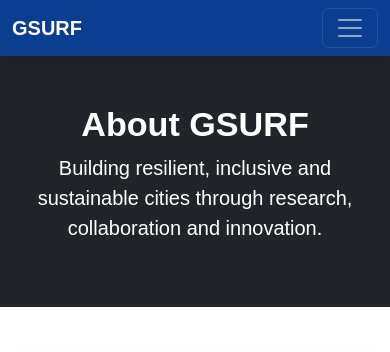
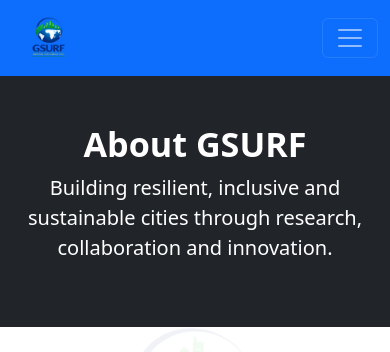
Before and after one commit to madzimai/gsurf-website, a Django app: page /about/ in a window 390 px wide. Shown: the top 352 px of the page. Run offline with Django 5.2, Linux system fonts and the light colour scheme; data comes from the database, SQL or seed files in the repository; some libraries are stand-ins or nearby versions.

Commit message:
Add GSURF logo - Add the logo transparent background on all pages

```diff
--- a/core/views.py
+++ b/core/views.py
@@ -147,4 +147,22 @@ def project_detail(request, slug):
     )
 @login_required
 def dashboard(request):
-    return render(request, "dashboard.html")
+
+    context = {
+        "team_count": TeamMember.objects.count(),
+        "research_count": Research.objects.count(),
+        "service_count": Service.objects.count(),
+        "message_count": ContactMessage.objects.count(),
+        "news_count": News.objects.count(),
+        "project_count": Project.objects.count(),
+
+        "recent_messages": ContactMessage.objects.order_by(
+            "-created_at"
+        )[:5],
+    }
+
+    return render(
+        request,
+        "dashboard.html",
+        context,
+    )
--- a/static/css/style.css
+++ b/static/css/style.css
@@ -1,11 +1,196 @@
-body{
-    font-family: Arial, sans-serif;
+.site-logo{
+    height:70px;
+    width:auto;
+    transition:.3s;
 }
 
-.navbar{
-    background:#0B3D91 !important;
+.site-logo:hover{
+    transform:scale(1.05);
 }
 
-footer{
-    background:#1f2937;
+@media (max-width:768px){
+
+.site-logo{
+    height:50px;
 }
+
+}
+
+
+.page-header{
+
+    position:relative;
+
+    background-image:url("../images/gsurflogo.png");
+
+    background-size:cover;
+
+    background-position:center;
+
+    min-height:380px;
+
+    display:flex;
+
+    justify-content:center;
+
+    align-items:center;
+
+    text-align:center;
+
+}
+
+.overlay{
+
+    position:absolute;
+
+    top:0;
+
+    left:0;
+
+    width:100%;
+
+    height:100%;
+
+    background:rgba(0,0,0,.55);
+
+}
+
+.hero-content{
+
+    position:relative;
+
+    z-index:10;
+
+    color:white;
+
+}
+
+.hero-logo{
+
+    width:140px;
+
+    margin-bottom:20px;
+
+}
+
+.hero-content h1{
+
+    font-size:52px;
+
+    font-weight:bold;
+
+}
+
+.hero-content p{
+
+    font-size:20px;
+
+}
+
+.hero-content a{
+
+    color:white;
+
+    text-decoration:none;
+
+}
+
+/* Mobile */
+
+@media(max-width:768px){
+
+.hero-logo{
+
+    width:90px;
+
+}
+
+.hero-content h1{
+
+    font-size:34px;
+
+}
+
+.page-header{
+
+    min-height:260px;
+
+}
+
+}
+
+.gsurf-page {
+
+    position: relative;
+
+    background:#ffffff;
+
+    min-height:100vh;
+
+}
+
+
+/* GSURF watermark */
+
+.gsurf-page::before {
+
+    content:"";
+
+    position:fixed;
+
+    top:50%;
+
+    left:50%;
+
+    width:650px;
+
+    height:650px;
+
+    background-image:url("../images/gsurflogo.png");
+
+    background-repeat:no-repeat;
+
+    background-position:center;
+
+    background-size:contain;
+
+    opacity:0.08;
+
+    transform:translate(-50%, -50%);
+
+    z-index:0;
+
+    pointer-events:none;
+
+}
+
+
+/* Keep content above watermark */
+
+.gsurf-page main,
+.gsurf-page section,
+.gsurf-page .container {
+
+    position:relative;
+
+    z-index:2;
+
+}
+
+
+
+/* Mobile */
+
+@media(max-width:768px){
+
+    .gsurf-page::before {
+
+        width:350px;
+
+        height:350px;
+
+        opacity:0.06;
+
+    }
+
+}
--- a/templates/about.html
+++ b/templates/about.html
@@ -1,6 +1,7 @@
 {% extends 'base.html' %}
 
-{% block title %}About - GSURF{% endblock %}
+
+
 
 {% block content %}
 
--- a/templates/base.html
+++ b/templates/base.html
@@ -5,7 +5,9 @@
 <head>
     <meta charset="UTF-8">
     <meta name="viewport" content="width=device-width, initial-scale=1.0">
-    <title>{% block title %}GSURF{% endblock %}</title>
+    {% load static %}
+
+
 
     <!-- Bootstrap -->
     <link href="https://cdn.jsdelivr.net/npm/bootstrap@5.3.7/dist/css/bootstrap.min.css" rel="stylesheet">
@@ -17,12 +19,14 @@
     <link rel="stylesheet" href="{% static 'css/style.css' %}">
 </head>
 
-<body>
+<body class="gsurf-page">
 
     <nav class="navbar navbar-expand-lg navbar-dark bg-primary shadow">
         <div class="container">
 
-            <a class="navbar-brand fw-bold" href="/">GSURF</a>
+            <a class="navbar-brand" href="{% url 'home' %}">
+                <img src="{% static 'images/gsurflogo.png' %}" alt="GSURF Logo" class="site-logo">
+            </a>
 
             <button class="navbar-toggler" data-bs-toggle="collapse" data-bs-target="#menu">
                 <span class="navbar-toggler-icon"></span>
```
Also changed, not shown: templates/dashboard.html (+91 -28 lines), templates/includes/page_header.html (added, +24 -0 lines), static/images/gsurflogo.png (added), 2 other files. Lines whose indentation alone changed are shown as unchanged.
